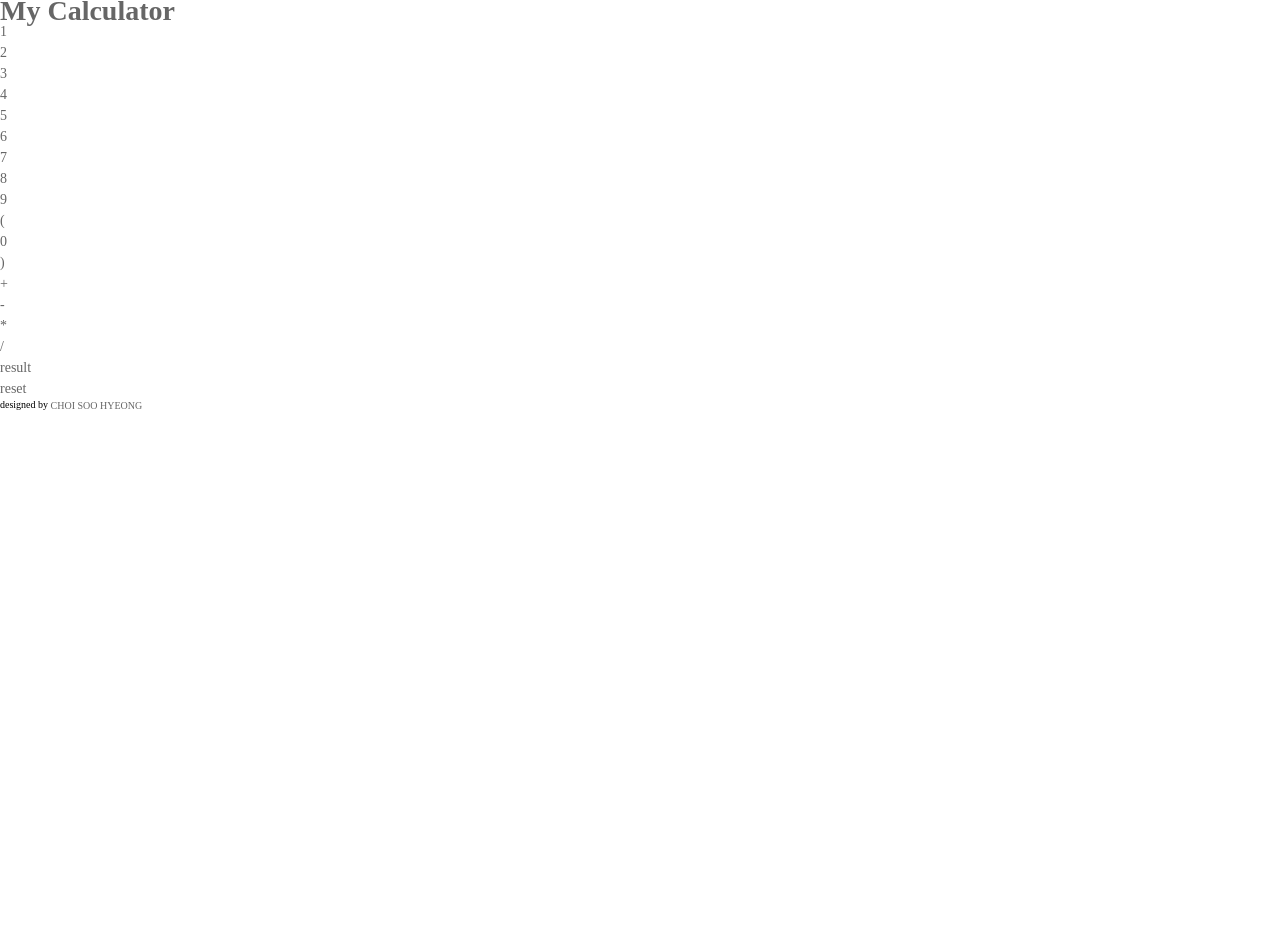
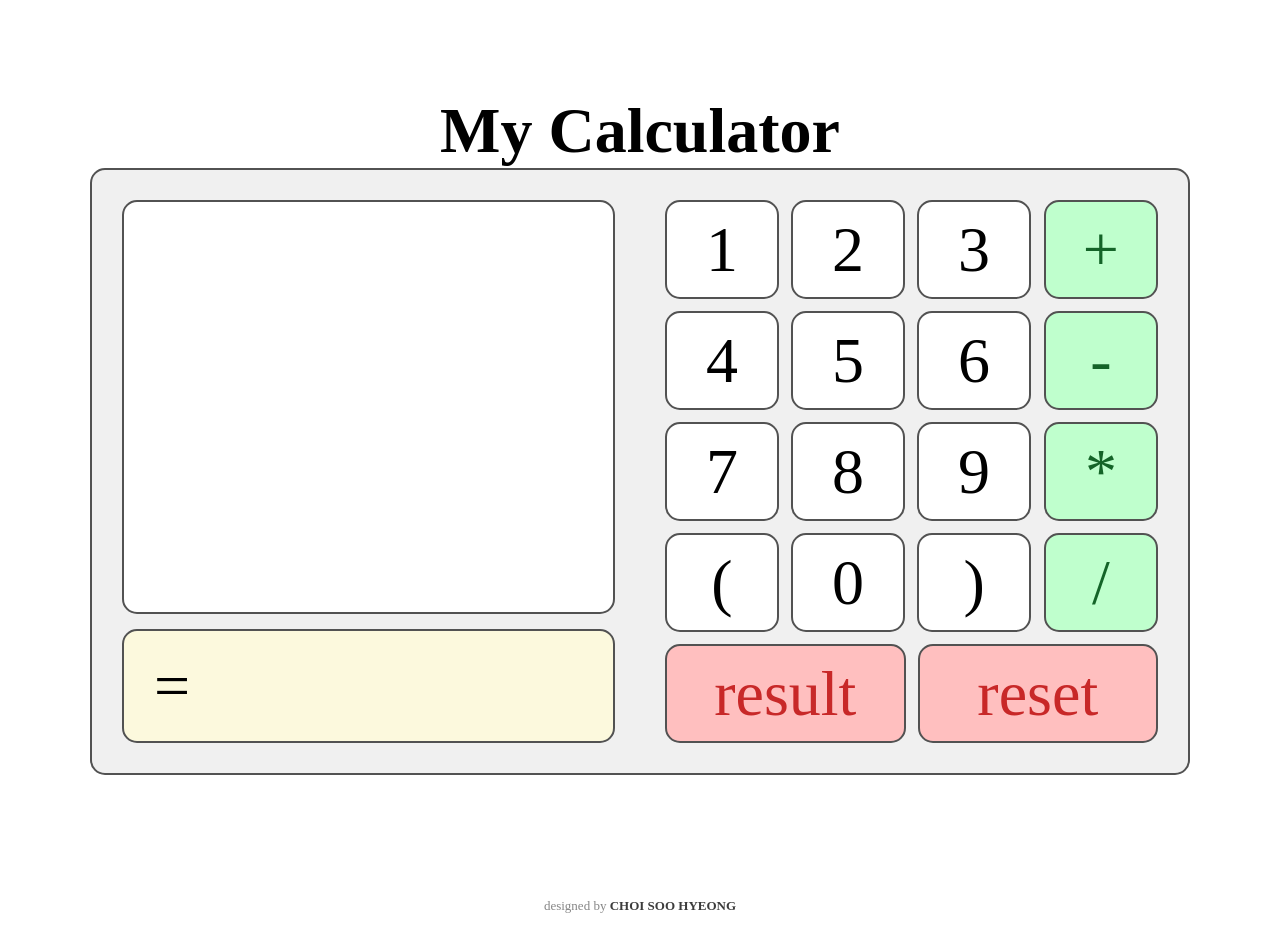
Before and after one commit to User850413/mycalculator, a plain HTML site: page index.html in a window 1280 px wide. Before the commit the page ends 800 px from the top, so only its background shows below. Drawn offline with Linux system fonts and the light colour scheme; a web font is replaced by a local one.

Commit message:
feat: edit CSS
edit CSS and add favicon

```diff
--- a/css/index.css
+++ b/css/index.css
@@ -1,4 +1,152 @@
 :root {
   --font-body: "Purple Purse", serif;
   --font-sub: "Pretendard Variable";
+  --cal-bg: #f0f0f0;
+  --operation-bg: #bfffcd;
+  --operation-txt: #146428;
+  --handle-bg: #ffbfbf;
+  --handle-txt: #c82828;
+  --result-bg: #fcf9dd;
+  --grey: #868686;
+  --grey-darker: #3c3c3c;
+  --black: #000;
+  --white: #fff;
+  --stroke: #525252;
 }
+
+/* 메인 */
+main {
+  margin: 0 auto;
+  width: 1100px;
+  display: flex;
+  flex-direction: column;
+  gap: 27px;
+}
+main > h1 {
+  color: var(--black);
+  font-size: 6.4rem;
+  margin-top: 120px;
+  text-align: center;
+}
+
+/* 메인-cal */
+.cal {
+  background-color: var(--cal-bg);
+  border: 2px solid var(--stroke);
+  border-radius: 15px;
+  display: flex;
+  gap: 50px;
+  font-size: 6.4rem;
+  height: max-content;
+  align-items: stretch;
+  padding: 30px;
+}
+
+/* cal - view */
+.cal__view {
+  flex: 1;
+  flex-shrink: 0;
+  display: flex;
+  flex-direction: column;
+  gap: 15px;
+}
+.view__field {
+  border: 2px solid var(--stroke);
+  background-color: var(--white);
+  height: 100%;
+  font-size: 5rem;
+  padding: 16px;
+  border-radius: 15px;
+}
+.view__result {
+  border: 2px solid var(--stroke);
+  background-color: var(--result-bg);
+  height: 110px;
+  border-radius: 15px;
+  flex-shrink: 0;
+  line-height: 110px;
+  padding-left: 30px;
+  color: var(--black);
+}
+
+/* cal - btns */
+.cal__btns {
+  flex: 1;
+  display: grid;
+  grid-template-columns: repeat(4, 1fr);
+  grid-template-rows: repeat(5, 1fr);
+  line-height: 9.5rem;
+  gap: 12px;
+}
+.btns__numpads {
+  grid-column: 1/4;
+  grid-row: 1/5;
+  display: flex;
+  flex-wrap: wrap;
+  gap: 12px;
+  color: var(--black);
+}
+.numpad {
+  width: 30%;
+  border-radius: 15px;
+  background-color: var(--white);
+  text-align: center;
+  border: 2px solid var(--stroke);
+}
+.numpad:hover {
+  background-color: #e2e2e2;
+  cursor: pointer;
+}
+.btns__operations {
+  grid-column: 4/5;
+  grid-row: 1/5;
+  display: flex;
+  flex-direction: column;
+  flex-wrap: wrap;
+  gap: 12px;
+}
+.operation {
+  background-color: var(--operation-bg);
+  border-radius: 15px;
+  border: 2px solid var(--stroke);
+  text-align: center;
+  color: var(--operation-txt);
+}
+.operation:hover {
+  cursor: pointer;
+  background-color: #78d98d;
+}
+.btns__handles {
+  grid-column: 1/5;
+  grid-row: 5/6;
+  display: flex;
+  flex-wrap: wrap;
+  gap: 12px;
+}
+.handle {
+  flex: 1;
+  text-align: center;
+  color: var(--handle-txt);
+  border: 2px solid var(--stroke);
+  border-radius: 15px;
+  background-color: var(--handle-bg);
+}
+.handle:hover {
+  cursor: pointer;
+  background-color: #ef9595;
+}
+
+/* 푸터 */
+footer {
+  width: max-content;
+  font-family: var(--font-sub);
+  margin: 123px auto 30px;
+  display: flex;
+  align-items: center;
+  color: var(--grey);
+  font-size: 1.3rem;
+}
+footer a {
+  font-weight: 700;
+  color: var(--grey-darker);
+}
--- a/index.html
+++ b/index.html
@@ -4,6 +4,7 @@
     <meta charset="UTF-8" />
     <meta name="viewport" content="width=device-width, initial-scale=1.0" />
     <title>MyCalculator</title>
+    <link rel="shortcut icon" href="/android-icon-36x36.png" />
     <link rel="stylesheet" href="/css/reset.css" />
     <link rel="stylesheet" href="/css/style.css" />
     <link rel="stylesheet" href="/css/index.css" />
@@ -14,7 +15,7 @@
       <div class="cal">
         <div class="cal__view">
           <div class="view__field"></div>
-          <div class="view__result"></div>
+          <div class="view__result">=</div>
         </div>
         <div class="cal__btns">
           <div class="btns__numpads">
@@ -45,7 +46,7 @@
       </div>
     </main>
     <footer>
-      designed by
+      designed by&nbsp;
       <a href="https://github.com/User850413" target="_blank"
         >CHOI SOO HYEONG</a
       >
```
Also changed, not shown: android-icon-36x36.png (added), favicon.ico (added), 1 other file.
